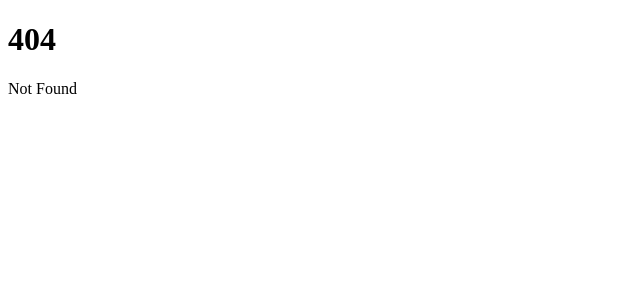
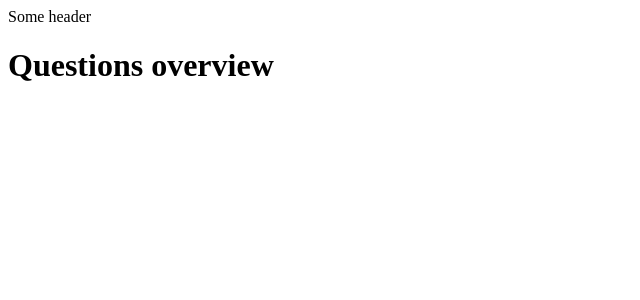
Before and after one commit to qlog-ai/qlog-ai-pwa, a SvelteKit app: page /questions in a window 1280 px wide. Before the commit this address had no page. Shown: the top 300 px of the page, without its empty margins (0-640 px from the left). Built offline with nearby package versions, Linux system fonts and the light colour scheme.

Commit message:
Add scaffolded client and API routes

```diff
--- a/package.json
+++ b/package.json
@@ -3,6 +3,7 @@
 	"version": "0.0.1",
 	"private": true,
 	"scripts": {
+		"start": "npm run dev",
 		"dev": "vite dev",
 		"build": "vite build",
 		"preview": "vite preview",
--- /dev/null
+++ b/src/routes/+error.svelte
@@ -0,0 +1,5 @@
+<script>
+	import { page } from '$app/stores';
+</script>
+
+<h1>{$page.status}: {$page.error.message}</h1>
--- /dev/null
+++ b/src/routes/+layout.svelte
@@ -0,0 +1,4 @@
+<header>
+    Some header
+</header>
+<slot></slot>
--- a/src/routes/+page.svelte
+++ b/src/routes/+page.svelte
@@ -1,2 +1 @@
-<h1>Welcome to SvelteKit</h1>
-<p>Visit <a href="https://kit.svelte.dev">kit.svelte.dev</a> to read the documentation</p>
+<h1>Qlog.ai homepage</h1>
--- /dev/null
+++ b/src/routes/api/auth/+server.ts
@@ -0,0 +1,7 @@
+import { error } from '@sveltejs/kit';
+
+
+/** @type {import('./$types').RequestHandler} */
+export function GET({ url }) {
+	return new Response(String("Some data"));
+}
--- /dev/null
+++ b/src/routes/api/qlog/+server.ts
@@ -0,0 +1,7 @@
+import { error } from '@sveltejs/kit';
+
+
+/** @type {import('./$types').RequestHandler} */
+export function GET({ url }) {
+	return new Response(String("Some data"));
+}
--- /dev/null
+++ b/src/routes/api/qlog/export/+server.ts
@@ -0,0 +1,7 @@
+import { error } from '@sveltejs/kit';
+
+
+/** @type {import('./$types').RequestHandler} */
+export function GET({ url }) {
+	return new Response(String("Some data"));
+}
--- /dev/null
+++ b/src/routes/questions/+page.svelte
@@ -0,0 +1 @@
+<h1>Questions overview</h1>
--- /dev/null
+++ b/src/routes/questions/[question_id]/+page.svelte
@@ -0,0 +1 @@
+<p>Edit</p>
--- /dev/null
+++ b/src/routes/questions/add/+page.svelte
@@ -0,0 +1 @@
+<p>Add</p>
```
